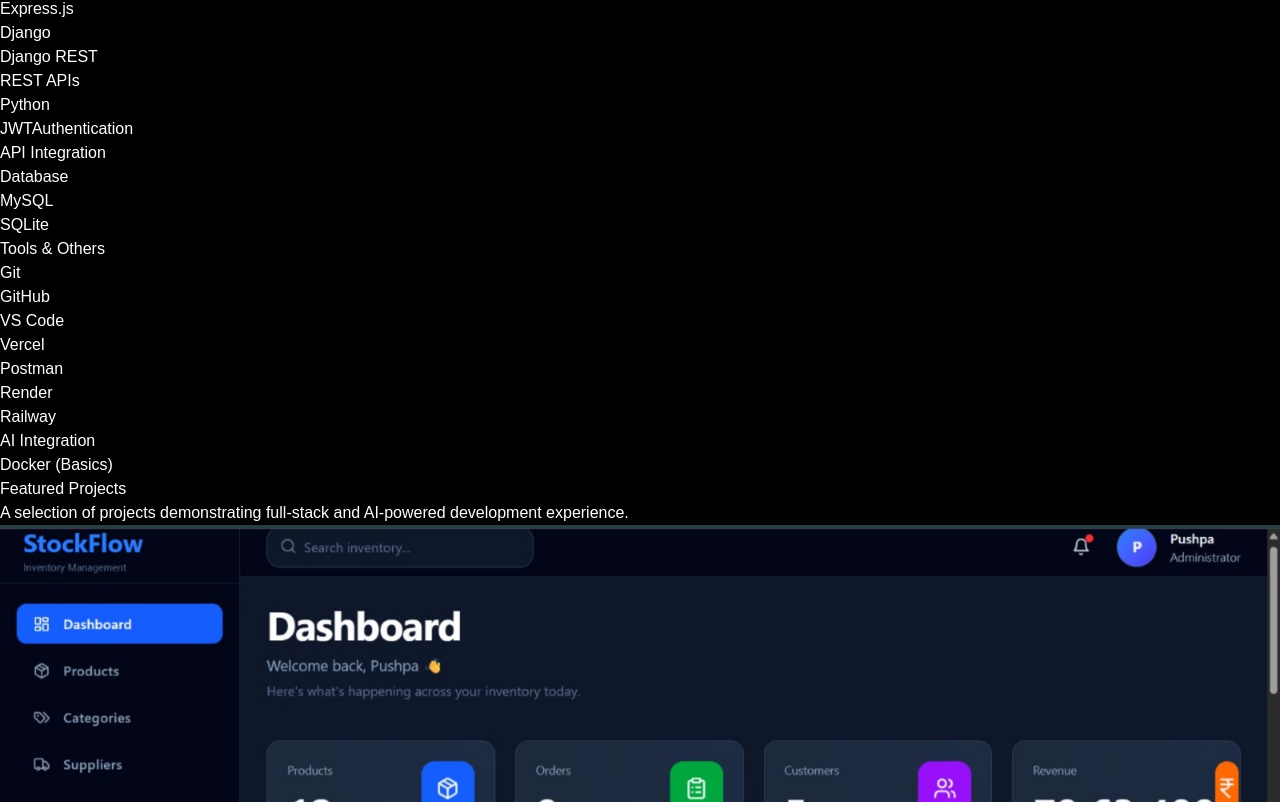
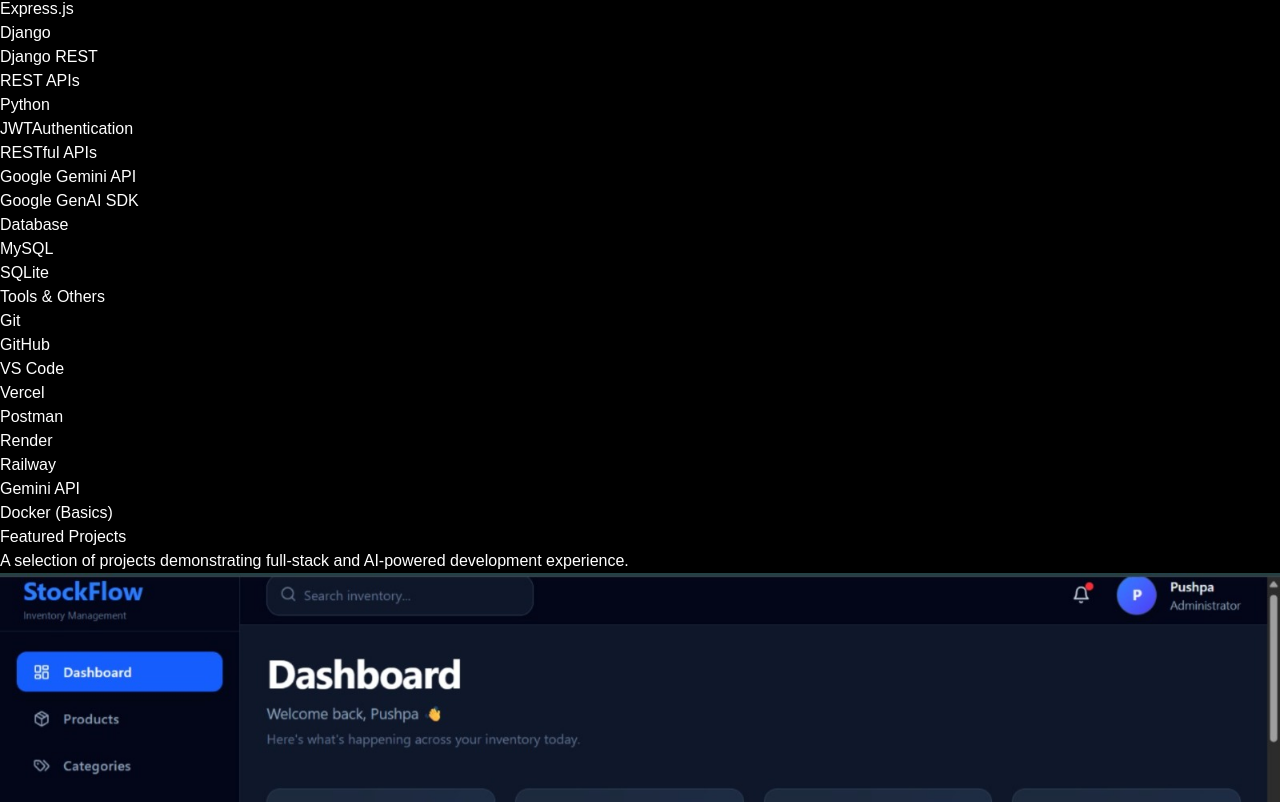
Before and after one commit to Pushpa2-ai/pushpa-portfolio, a React app: page / in a window 1280 px wide. Shown: the part 2558-3360 px from the top of the page. Built offline with nearby package versions, Linux system fonts and the light colour scheme; the HTML template or start-up script is replaced by a standard one.

Commit message:
Update portfolio with Gemini chatbot project

```diff
--- a/src/components/Projects.jsx
+++ b/src/components/Projects.jsx
@@ -38,6 +38,18 @@
     github: "https://github.com/Pushpa2-ai/leaf-disease-detector",
 
     demo: "https://leaf-disease-detector-three.vercel.app/",
+  },
+  {
+    title: "Chatbot",
+    image: "/chatbot.jpeg",
+    description:
+      "Developed an AI-powered chatbot using Python and Google Gemini API with a RESTful backend, featuring Dark Mode, ChatGPT-style UI, chat export, and response management.",
+
+    tech: ["Python", "Google Gemini 2.5 Flash", "Google GenAI SDK", "REST API", "HTML5", "CSS3", "JavaScript"],
+
+    github: "https://github.com/Pushpa2-ai/gemini-chatbot",
+
+    demo: "https://gemini-chatbot-8jjz.onrender.com",
   },
 
   {
--- a/src/components/Skills.jsx
+++ b/src/components/Skills.jsx
@@ -62,8 +62,10 @@
               <Skill name="Django REST" />
               <Skill name="REST APIs" />
               <Skill name="Python" />
-              <Skill name=" JWTAuthentication" />
-              <Skill name="API Integration" />
+              <Skill name="JWTAuthentication" />
+              <Skill name="RESTful APIs" />
+              <Skill name="Google Gemini API" />
+              <Skill name="Google GenAI SDK" />
 
             </div>
 
@@ -101,7 +103,7 @@
               <Skill name="Postman" />
               <Skill name="Render" />
               <Skill name="Railway" />
-              <Skill name="AI Integration" />
+              <Skill name="Gemini API" />
               <Skill name="Docker (Basics)" />
 
             </div>
```
Also changed, not shown: public/chatbot.jpeg (added).
